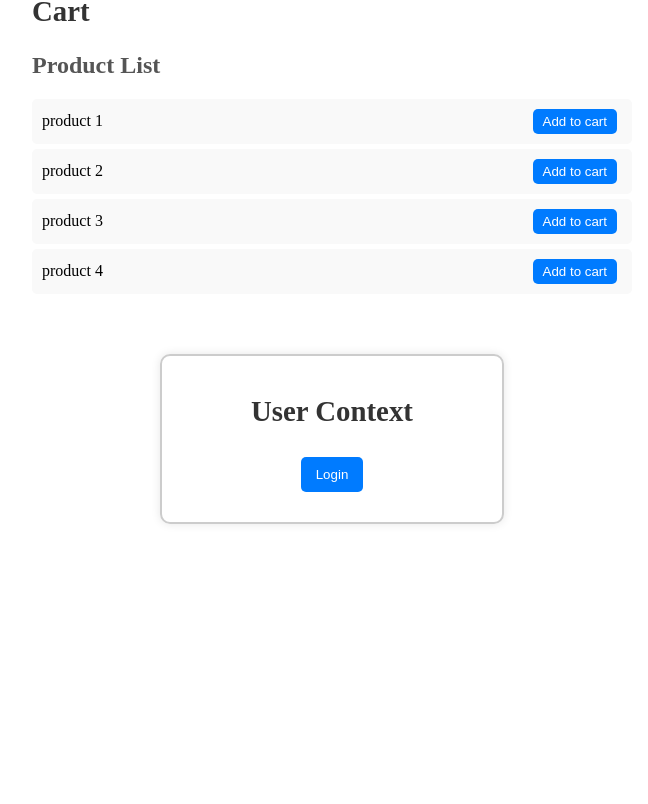
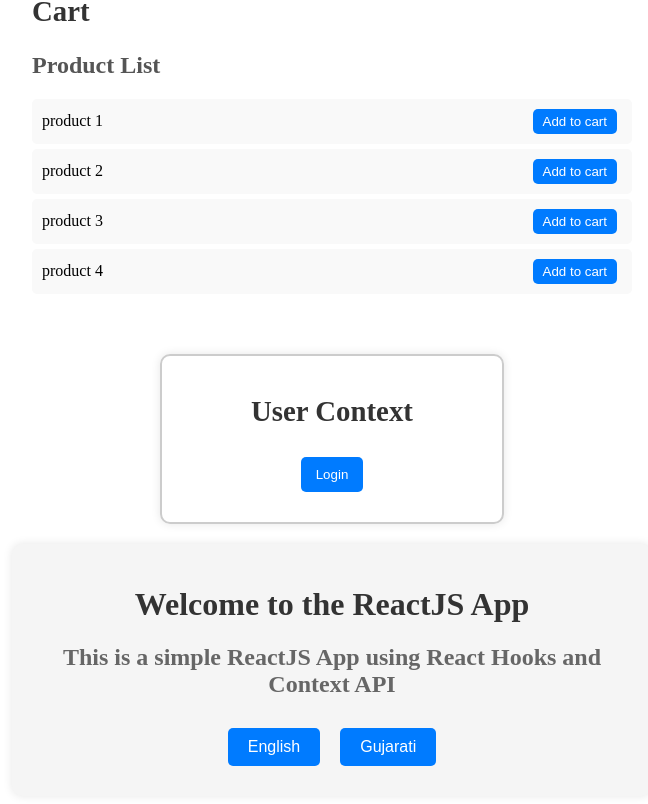
Before and after one commit to JayRamoliya/React-Problem, a React (Vite) app in the folder 30 react js problem/: page / in a window 1280 px wide. Shown: the part 583-1387 px from the top of the page, without its empty margins (308-956 px from the left). Before the commit the page ends 1127 px from the top, so only its background shows below. Built offline with nearby package versions, Linux system fonts and the light colour scheme.

Commit message:
RJ Task 26

```diff
--- a/30 react js problem/src/App.jsx
+++ b/30 react js problem/src/App.jsx
@@ -7,6 +7,8 @@ import { CartProvider } from './context/CartContext'
 import Cart from './components/Cart'
 import { AuthProvider } from './context/AuthContext'
 import UserContext from './components/UserContext'
+import LocalizationContext from './components/LocalizationContext'
+import { LocalizationProvider } from './context/LocalizationContext'
 
 const App = () => {
   return (
@@ -20,12 +22,16 @@ const App = () => {
       </ThemeProvider>
 
       <CartProvider>
-        <Cart/>
+        <Cart />
       </CartProvider>
 
       <AuthProvider>
-        <UserContext/>
+        <UserContext />
       </AuthProvider>
+
+      <LocalizationProvider>
+        <LocalizationContext />
+      </LocalizationProvider>
     </>
   )
 }
--- /dev/null
+++ b/30 react js problem/src/components/LocalizationContext.jsx
@@ -0,0 +1,56 @@
+import React, { useState } from 'react';
+import styled from 'styled-components';
+import { useLocalization } from '../context/LocalizationContext';
+
+const Container = styled.div`
+  max-width: 600px;
+  margin: 0 auto;
+  padding: 20px;
+  text-align: center;
+  background-color: #f5f5f5;
+  border-radius: 10px;
+  box-shadow: 0 0 10px rgba(0, 0, 0, 0.1);
+`;
+
+const Title = styled.h1`
+  font-size: 2em;
+  color: #333;
+`;
+
+const Subtitle = styled.h2`
+  font-size: 1.5em;
+  color: #666;
+`;
+
+const Button = styled.button`
+  margin: 10px;
+  padding: 10px 20px;
+  font-size: 1em;
+  color: #fff;
+  background-color: #007bff;
+  border: none;
+  border-radius: 5px;
+  cursor: pointer;
+  &:hover {
+    background-color: #0056b3;
+  }
+`;
+
+const LocalizationContext = () => {
+  const { setLocal, local, translate } = useLocalization();
+
+  const handellocalchange = (newloc) => {
+    setLocal(newloc);
+  };
+
+  return (
+    <Container>
+      <Title>{translate('title')}</Title>
+      <Subtitle>{translate('subtitle')}</Subtitle>
+      <Button onClick={() => handellocalchange('en')}>English</Button>
+      <Button onClick={() => handellocalchange('gj')}>Gujarati</Button>
+    </Container>
+  );
+};
+
+export default LocalizationContext;
--- /dev/null
+++ b/30 react js problem/src/context/LocalizationContext.jsx
@@ -0,0 +1,36 @@
+import { createContext, useContext, useState } from "react";
+
+
+const LocalizationContext = createContext()
+
+
+
+export function LocalizationProvider({ children }) {
+    const [local, setLocal] = useState('en')
+
+    const localizedstring = {
+        "en": {
+            "title": "Welcome to the ReactJS App",
+            "subtitle": "This is a simple ReactJS App using React Hooks and Context API",
+        },
+        "gj": {
+            "title": "ReactJS એપમાં આપનું સ્વાગત છે",
+            "subtitle": "રિએક્ટ હુક્સ અને કોન્ટેક્સ્ટ API નો ઉપયોગ કરીને આ એક સરળ ReactJS એપ્લિકેશન છે",
+        }
+    }
+
+    const translate = (key) => {
+        return localizedstring[local][key]
+    }
+
+    return (
+        <LocalizationContext.Provider value={{setLocal,local,translate}} >
+            {children}
+        </LocalizationContext.Provider>
+    )
+}
+
+
+export const useLocalization = () => {
+    return useContext(LocalizationContext)
+}
```
Also changed, not shown: 30 react js problem/src/components/combined.jsx (added, +16 -0 lines), 30 react js problem/task.txt.
